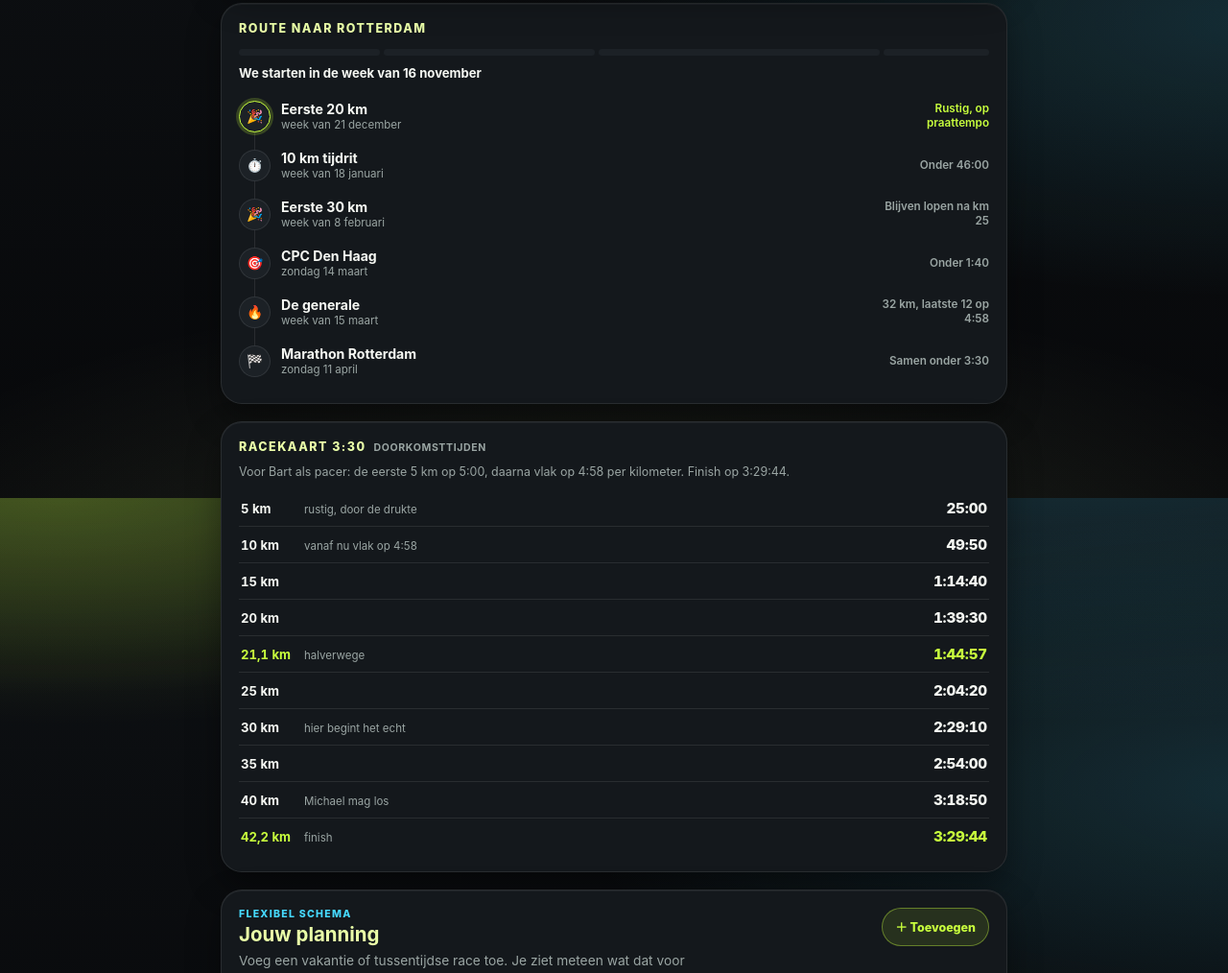
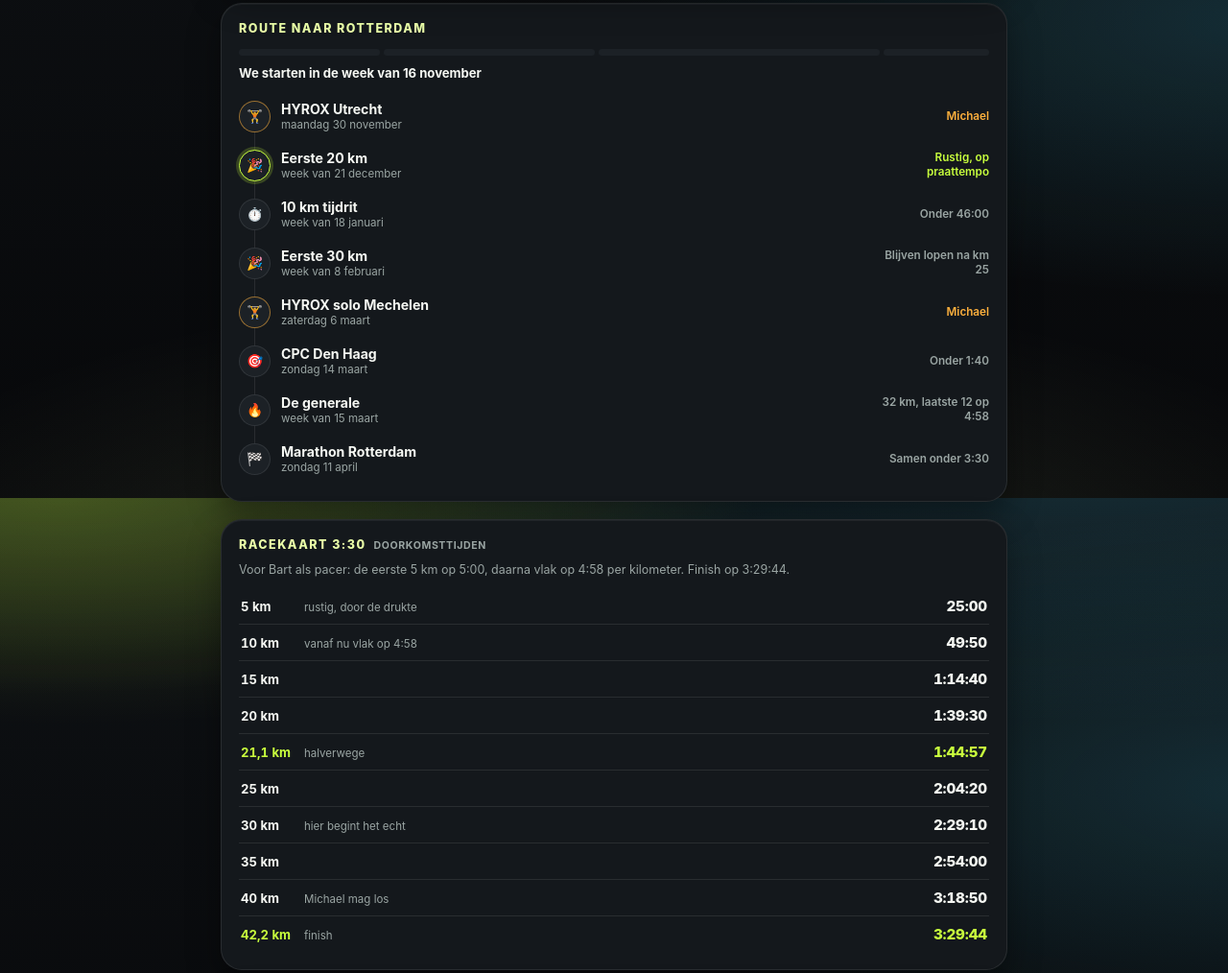
Before and after one commit to bartdevries43-arch/bartlopen-rotterdam, a plain HTML site: page index.html in a window 1280 px wide. Shown: the part 1081-2095 px from the top of the page at 96% size. Drawn offline with Linux system fonts and the light colour scheme.

Commit message:
Michaels Hyrox erbij en de piek eromheen gepland
HYROX Utrecht op maandag 30 november en HYROX solo Mechelen op zaterdag 6 maart
als Michael-kaart in de weken, op de route en in zijn agenda, zonder invloed op
de voortgang. De 33 km schuift naar 28 februari, de week van Mechelen wordt
lichter en de trainingen eromheen krijgen een eigen stukje voor Michael.

Co-Authored-By: Claude Opus 5.5 <noreply@anthropic.com>

```diff
--- a/app.js
+++ b/app.js
@@ -142,20 +142,20 @@ const PLAN = [
       "Rustig uitlopen tot 8 km",
     ] }),
     d2({ zone: "duur", km: 9, title: "Rustig doorlopen", goal: "Basis", blocks: ["9 km op 5:40–6:10/km"] }),
-    d3({ zone: "lang", km: 14, title: "Lange loop", goal: "Tijd op de benen", blocks: ["14 km op 5:35–6:10/km"] }),
-  ]},
-  { week: 3, dates: "30 nov–6 dec", phase: "Fase 1 · Terugkomen en basis", note: "Eerste heuvels en eerste tempo. Heuveltraining is krachttraining op hardloopschoenen, en de Erasmusbrug komt er vanzelf aan.", sessions: [
+    d3({ zone: "lang", km: 14, title: "Lange loop", goal: "Tijd op de benen", blocks: ["14 km op 5:35–6:10/km"], bart: "Deze loop je alleen: maandag is Michaels Hyrox in Utrecht.", michael: "Deze sla je over, maandag is jouw Hyrox in Utrecht. Maximaal 20 minuten heel rustig losjes als je wilt." }),
+  ]},
+  { week: 3, dates: "30 nov–6 dec", phase: "Fase 1 · Terugkomen en basis", event: { day: "ma", titel: "HYROX Utrecht", wanneer: "maandag 30 november", tekst: "Michael doet maandag Hyrox. De dag erna rust of heel rustig, en donderdag op gevoel." }, note: "Eerste heuvels en eerste tempo. Heuveltraining is krachttraining op hardloopschoenen, en de Erasmusbrug komt er vanzelf aan.", sessions: [
     d1({ zone: "interval", kind: "Heuvels", km: 9, title: "8× de brug op", goal: "Kracht in de benen", why: "Heuvels maken je sterker en je looppas krachtiger, zonder de harde klappen van snelheid op de vlakte. In Rotterdam zijn bruggen de heuvels: kies een brug of viaduct van 45 tot 60 seconden.", blocks: [
       "2,5 km rustig inlopen",
       "8× 1 min stevig omhoog, rustig terug naar beneden",
       "Rustig uitlopen tot 9 km",
       "Michael: bergaf extra rustig, dat scheelt je kniepees",
-    ] }),
+    ], michael: "De dag na je Hyrox: geen heuvels. Rust, of 5 km heel rustig als het goed voelt." }),
     d2({ zone: "tempo", km: 10, title: "2× 10 min tempo", goal: "Duurvermogen omhoog", blocks: [
       "2,5 km rustig inlopen",
       "2× 10 min op 4:35–4:45/km, met 3 min rustig ertussen",
       "Rustig uitlopen tot 10 km",
-    ], bart: "Jij bepaalt het tempo: 4:40 op je horloge, half stapje voor Michael.", michael: "Niet op je horloge kijken, volg Bart. Zeg het als het te hard gaat." }),
+    ], bart: "Jij bepaalt het tempo: 4:40 op je horloge, half stapje voor Michael.", michael: "Drie dagen na je Hyrox. Zijn de benen nog zwaar? Dan 8 km rustig. Voelt het goed, volg dan Bart en kijk niet op je horloge." }),
     d3({ zone: "lang", km: 16, title: "Lange loop", goal: "Tijd op de benen", blocks: ["16 km op 5:35–6:10/km", "Neem drinken mee"] }),
   ]},
   { week: 4, dates: "7–13 dec", phase: "Fase 1 · Terugkomen en basis", recovery: true, note: "Rustweek. Korter en lichter, zodat de eerste drie weken kunnen landen.", sessions: [
@@ -217,18 +217,19 @@ const PLAN = [
     d2({ zone: "tempo", km: 10, title: "2× 10 min tempo", goal: "Scherp blijven", blocks: ["2,5 km rustig inlopen", "2× 10 min op 4:35–4:45/km, met 3 min rustig ertussen", "Rustig uitlopen tot 10 km"] }),
     d3({ zone: "lang", km: 20, title: "Ontspannen lange loop", goal: "Korter, en lekker genieten", blocks: ["20 km op 5:35–6:10/km"] }),
   ]},
-  { week: 15, dates: "22–28 feb", phase: "Fase 3 · Marathonspecifiek", note: "De grootste trainingsweek van het blok: ruim 60 km op drie lopen.", sessions: [
+  { week: 15, dates: "22–28 feb", phase: "Fase 3 · Marathonspecifiek", note: "De grootste week van het blok: ruim 60 km op drie lopen, met zondag de langste loop van de hele voorbereiding.", sessions: [
     d1({ zone: "interval", km: 13, title: "4× 1,6 km", goal: "De mijl op kracht", blocks: ["2,5 km rustig inlopen", "4× 1,6 km op 4:25–4:35/km, met 3 min joggen ertussen", "Rustig uitlopen tot 13 km"] }),
     d2({ zone: "doel", km: 16, title: "12 km racetempo", goal: "Twaalf kilometer op 4:58", blocks: ["2 km rustig inlopen", "12 km op 4:55–5:00/km", "Rustig uitlopen tot 16 km"], bart: "Zo vlak als je kunt: 59:36 over de 12. Neem je racegel mee en oefen het moment.", michael: "Dit is de training die je vertrouwen geeft. Voelt het beheerst? Dan ben je op schema." }),
-    d3({ zone: "lang", km: 32, title: "Lange loop: 32 km", goal: "De echte afstand komt in zicht", blocks: ["32 km op 5:35–6:10/km", "Gel om de 35 min, oefen precies je racedag-eten"] }),
-  ]},
-  { week: 16, dates: "1–7 mrt", phase: "Fase 3 · Marathonspecifiek", note: "Zondag de langste loop van het hele blok. Daarna is het zwaarste achter de rug.", sessions: [
-    d1({ zone: "tempo", km: 13, title: "3× 3 km tempo", goal: "Drempel op zijn scherpst", blocks: ["2 km rustig inlopen", "3× 3 km op 4:35–4:45/km, met 2,5 min rustig ertussen", "Rustig uitlopen tot 13 km"] }),
-    d2({ zone: "doel", km: 14, title: "8 km racetempo", goal: "Vertrouwd tempo", blocks: ["3 km rustig inlopen", "8 km op 4:55–5:00/km", "Rustig uitlopen tot 14 km"] }),
-    d3({ zone: "lang", km: 33, title: "🎉 33 km, de langste", goal: "De piek van jullie blok", why: "Dit is de langste loop van jullie voorbereiding. Verder hoeft niet: de rest komt op de racedag van de frisheid die jullie in de afbouw opsparen.", blocks: ["33 km op 5:35–6:10/km", "Gel om de 35 min, drinken bij elke kans", "Kleding en schoenen van de racedag aan"], bart: "Jij draagt de spullen en houdt het ritme. Hou het rustig, ook als het lekker gaat.", michael: "Kniepees checken: napijn de volgende ochtend? Laat het direct weten." }),
-  ]},
+    d3({ zone: "lang", km: 33, title: "🎉 33 km, de langste", goal: "De piek van jullie blok", why: "Dit is de langste loop van jullie voorbereiding. Hij staat bewust hier: zes dagen voor Michaels Hyrox in Mechelen, zodat er daarna nog ruimte is om te herstellen. Verder hoeft niet: de rest komt op de racedag.", blocks: ["33 km op 5:35–6:10/km", "Gel om de 35 min, drinken bij elke kans", "Kleding en schoenen van de racedag aan"], bart: "Hou het rustig, ook als het lekker gaat. Na km 25 is het jouw moment als pacer.", michael: "Kniepees checken: napijn de volgende ochtend? Laat het direct weten. Daarna gaat alles richting Mechelen." }),
+  ]},
+  { week: 16, dates: "1–7 mrt", phase: "Fase 3 · Marathonspecifiek", event: { day: "za", titel: "HYROX solo Mechelen", wanneer: "zaterdag 6 maart", tekst: "Michael doet Hyrox solo in België. Daarom is deze week voor jullie allebei lichter. Zondag rust voor Michael." }, note: "Lichtere week na de piek. Michael richt zich op zaterdag, Bart houdt de kilometers vast.", sessions: [
+    d1({ zone: "tempo", km: 10, title: "2× 10 min tempo", goal: "Scherp blijven, niet moe worden", blocks: ["2,5 km rustig inlopen", "2× 10 min op 4:35–4:45/km, met 3 min rustig ertussen", "Rustig uitlopen tot 10 km"], michael: "Op dinsdag kan dit nog, maar stop als de 33 km van zondag nog in je benen zit." }),
+    d2({ zone: "doel", km: 10, title: "4 km racetempo", goal: "Even voelen", blocks: ["3 km rustig inlopen", "4 km op 4:55–5:00/km", "Rustig uitlopen tot 10 km"], michael: "Twee dagen voor je Hyrox: doe 5 km heel rustig met een paar versnellingen." }),
+    d3({ zone: "lang", km: 20, title: "Ontspannen lange loop", goal: "Bart loopt, Michael rust", blocks: ["20 km op 5:35–6:10/km"], bart: "Deze loop je alleen. Kijk zondag even hoe Michael erbij loopt, volgende week is de CPC.", michael: "De dag na je Hyrox. Rust, of maximaal 5 km heel rustig als het echt goed voelt. Niet meer." }),
+  ]},
+
   { week: 17, dates: "8–14 mrt", phase: "Fase 3 · Marathonspecifiek", tuneup: true, tuneupTag: "CPC", raceLabel: "🎯 IJkpunt · CPC halve marathon", raceSub: "CPC Den Haag · doel onder 1:40", note: "CPC-week! Vier weken voor Rotterdam de perfecte generale, met startnummer en alles erop en eraan.", sessions: [
-    d1({ zone: "duur", km: 9, title: "Rustig met 4 versnellingen", goal: "Fris naar de CPC", blocks: ["8,5 km op 5:40–6:10/km", "4× 20 sec soepel versnellen"] }),
+    d1({ zone: "duur", km: 9, title: "Rustig met 4 versnellingen", goal: "Fris naar de CPC", blocks: ["8,5 km op 5:40–6:10/km", "4× 20 sec soepel versnellen"], michael: "Drie dagen na je Hyrox: zijn de benen nog zwaar, dan alleen 6 km heel rustig." }),
     d2({ zone: "doel", km: 8, title: "3× 1 km racetempo", goal: "Even voelen, verder niets", blocks: ["3 km rustig inlopen", "3× 1 km op 4:55–5:00/km, met 2 min rustig ertussen", "Rustig uitlopen tot 8 km"] }),
     zo({ zone: "doel", km: 21.1, kind: "Wedstrijd", title: "🎯 CPC Loop Den Haag", goal: "Zondag 14 maart · onder de 1:40", why: "De belangrijkste test van het blok. 1:40 is 4:44 per km en past bij een marathon rond 3:30. Lukt dit, dan is 3:30 in Rotterdam echt haalbaar. Oefen ook alles van de racedag: ontbijt, gels, kleding en de startvak-routine.", blocks: [
       "Rustig inlopen, 10 min plus een paar versnellingen",
@@ -236,7 +237,7 @@ const PLAN = [
       "Dan op 4:42–4:45/km tot km 18",
       "Laatste 3 km: alles wat over is",
       "Controleer of je startbewijs geregeld is, de inschrijving is al open",
-    ], bart: "Jouw generale als pacer: vlak lopen door de drukte, splits doorgeven, drinkposten oefenen.", michael: "Volg Bart tot km 18, dan mag je los. Onder 1:40? Dan ligt 3:30 voor het oprapen." }),
+    ], bart: "Jouw generale als pacer: vlak lopen door de drukte, splits doorgeven, drinkposten oefenen.", michael: "Dit is acht dagen na je Hyrox. Volg Bart tot km 18, dan mag je los. Onder 1:40 is top. Net erboven met Hyrox in de benen zegt nog niets over Rotterdam." }),
   ]},
   { week: 18, dates: "15–21 mrt", phase: "Fase 3 · Marathonspecifiek", note: "De laatste grote: 32 km met 12 km op racetempo. Hierna begint het afbouwen.", sessions: [
     d1({ zone: "herstel", km: 8, title: "Heel rustig na de CPC", goal: "Bijkomen", blocks: ["8 km langzamer dan 6:15/km"] }),
@@ -293,7 +294,7 @@ const INFO = [
   ]},
   { icon: "🧭", title: "De ijkpunten", items: [
     "10 km tijdrit in de week van 18 januari: onder 46:00 is op schema.",
-    "CPC Den Haag op zondag 14 maart: onder 1:40 is op schema. Regel je startbewijs, de inschrijving is open.",
+    "CPC Den Haag op zondag 14 maart: onder 1:40 is op schema. Voor Michael is dat acht dagen na zijn Hyrox, dus reken dat mee. Regel je startbewijs, de inschrijving is open.",
     "De generale in de week van 15 maart: 32 km met de laatste 12 op 4:58.",
     "Haalt Michael deze drie, dan is 3:30 geen hoop meer maar een plan.",
     "Lukt het net niet? Dan is 3:33 ook een dikke PR. Beslis samen na de CPC op welk tempo jullie vertrekken.",
@@ -303,6 +304,12 @@ const INFO = [
     "2 à 3× per week zwaar en langzaam: leg extension of split squat. Voer het gewicht rustig op.",
     "Bergaf en bruggen af altijd rustig, ook in de heuveltraining.",
     "Napijn de volgende ochtend die toeneemt? Rustiger of korter, en laat het Bart weten. Liever een training minder dan een blessure in maart.",
+  ]},
+  { icon: "🏋️", title: "Michael: Hyrox naast de marathon", items: [
+    "Maandag 30 november HYROX Utrecht en zaterdag 6 maart HYROX solo in Mechelen. De trainingen eromheen hebben een eigen stukje voor jou.",
+    "Hyrox is zwaarder dan het lijkt: 8 km lopen plus lunges, sleds en wall balls. Reken op een paar dagen herstel.",
+    "Die lunges en wall balls vragen veel van je kniepees. Bouw ze rustig op in de weken ervoor en let op de ochtend erna.",
+    "Eerlijk: Mechelen, de CPC en de generale liggen binnen 15 dagen, vijf weken voor Rotterdam. Dat is het spannendste stuk van het schema. Doe Mechelen liever op 90% en bewaar de rest voor 11 april.",
   ]},
   { icon: "💪", title: "Kracht naast drie keer lopen", items: [
     "Met drie looptrainingen is er ruimte voor 1 à 2× kracht per week: squats, lunges, kuiten, heupen en core.",
@@ -823,6 +830,7 @@ function renderWeeks() {
           ${w.week === cw ? `<span class="week-tag tag-now">Nu</span>` : w.week < cw ? (w.sessions.every((x) => log[sid(w.week, x.day)]?.done) ? `<span class="week-tag tag-done">✓ af</span>` : `<span class="week-tag tag-missed">gemist</span>`) : tagOf(w)}
         </header>
         ${planStrip}
+        ${w.event ? `<div class="week-event"><strong>🏋️ Michael · ${w.event.titel}</strong><span>${w.event.wanneer}</span><p>${w.event.tekst}</p></div>` : ""}
         ${w.note ? `<p class="week-note">${w.note}</p>` : ""}
         <div class="session-list">${sess}</div>
       </article>`;
@@ -1053,9 +1061,11 @@ function renderDash() {
 
 /* ----- Route naar Rotterdam: fases en ijkpunten ---------------------- */
 const IJKPUNTEN = [
+  { week: 3,  event: true, icon: "🏋️", naam: "HYROX Utrecht",     wanneer: "maandag 30 november", doel: "Michael" },
   { week: 6,  day: "d3", icon: "🎉", naam: "Eerste 20 km",       doel: "Rustig, op praattempo" },
   { week: 10, day: "d3", icon: "⏱️", naam: "10 km tijdrit",      doel: "Onder 46:00" },
   { week: 13, day: "d3", icon: "🎉", naam: "Eerste 30 km",       doel: "Blijven lopen na km 25" },
+  { week: 16, event: true, icon: "🏋️", naam: "HYROX solo Mechelen", wanneer: "zaterdag 6 maart", doel: "Michael" },
   { week: 17, day: "zo", icon: "🎯", naam: "CPC Den Haag",       doel: "Onder 1:40" },
   { week: 18, day: "d3", icon: "🔥", naam: "De generale",        doel: "32 km, laatste 12 op 4:58" },
   { week: 21, day: "zo", icon: "🏁", naam: "Marathon Rotterdam", doel: "Samen onder 3:30" },
@@ -1082,6 +1092,11 @@ function renderRoute() {
       : `${fases.find((f) => cw >= f.van && cw <= f.tot).naam} <em>week ${cw} van ${PLAN.length}</em>`}</p>`;
   let volgendeGezet = false;
   lijst.innerHTML = IJKPUNTEN.map((p) => {
+    if (p.event) return `<div class="route-point is-event">
+        <span class="route-dot">${p.icon}</span>
+        <span class="route-text"><strong>${p.naam}</strong><small>${p.wanneer}</small></span>
+        <span class="route-goal">${p.doel}</span>
+      </div>`;
     const e = log[sid(p.week, p.day)] || {};
     const isVolgende = !e.done && !volgendeGezet;
     if (isVolgende) volgendeGezet = true;
@@ -1464,6 +1479,11 @@ function calendarFile() {
       "END:VEVENT",
     );
   });
+  if (wieBenIk() !== "Bart") PLAN.filter((w) => w.event).forEach((w) => {
+    const d = sessionDate(w.week, w.event.day);
+    lines.push("BEGIN:VEVENT", `UID:event-w${w.week}-${icsDay(d)}@bartlopen.nl`, `DTSTAMP:${stamp}`, `DTSTART;VALUE=DATE:${icsDay(d)}`, `DTEND;VALUE=DATE:${icsDay(addDays(d, 1))}`,
+      `SUMMARY:${icsEscape(`🏋️ ${w.event.titel} (Michael)`)}`, `DESCRIPTION:${icsEscape(w.event.tekst)}`, "TRANSP:TRANSPARENT", "END:VEVENT");
+  });
   lines.push("END:VCALENDAR");
   return `${lines.join("\r\n")}\r\n`;
 }
--- a/styles.css
+++ b/styles.css
@@ -737,3 +737,10 @@ h1, h2, h3, h4, p { margin-top: 0; }
 .duo-row.is-me { border-color: color-mix(in srgb, var(--volt) 60%, transparent); }
 .duo-row.is-me .duo-who { color: var(--volt); }
 @media (max-width: 350px) { .dash-val { font-size: 1.36rem; } .pace-tip { display: none; } .pace-row { grid-template-columns: 1fr auto; } }
+
+.week-event { margin: -2px 2px 10px; padding: 10px 12px; border-radius: 12px; border: 1px solid color-mix(in srgb, var(--z-tempo) 45%, transparent); background: color-mix(in srgb, var(--z-tempo) 9%, transparent); }
+.week-event strong { display: block; color: var(--z-tempo); font-size: 0.84rem; }
+.week-event span { color: var(--muted); font-size: 0.72rem; font-weight: 600; }
+.week-event p { margin: 4px 0 0; color: var(--ink); font-size: 0.8rem; line-height: 1.42; }
+.route-point.is-event .route-dot { border-color: color-mix(in srgb, var(--z-tempo) 55%, transparent); }
+.route-point.is-event .route-goal { color: var(--z-tempo); }
```
